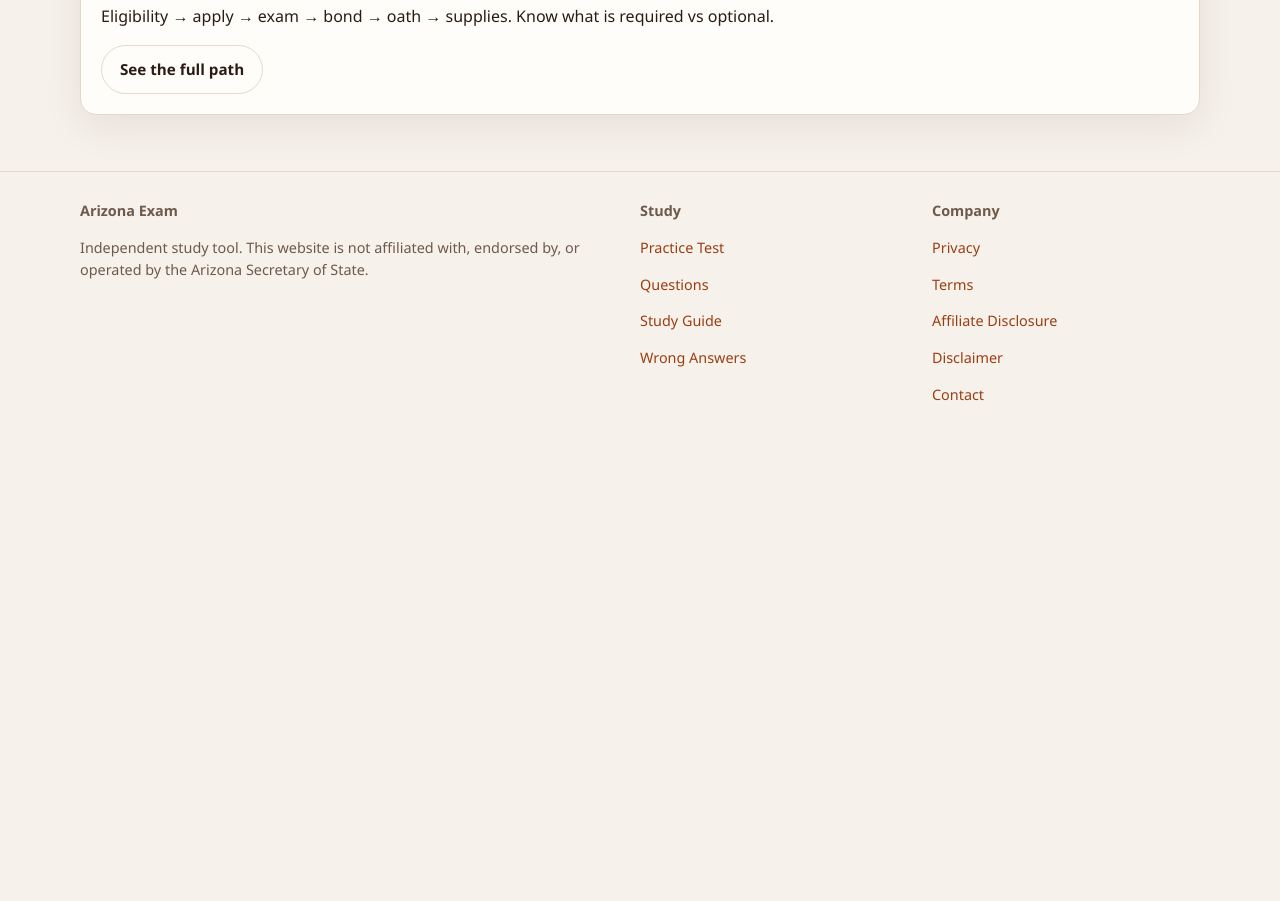
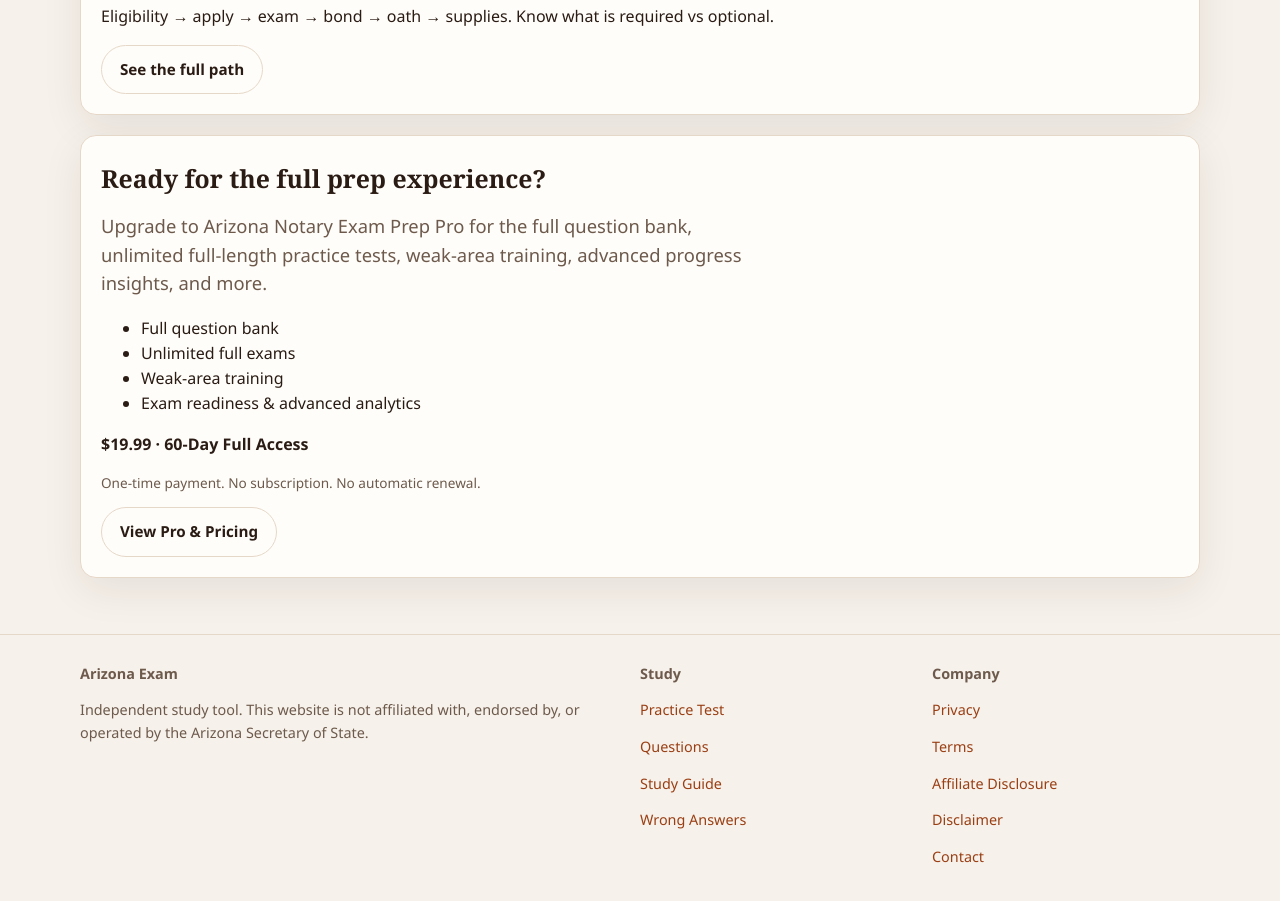
Before and after one commit to camillesharkk/Arizona, a Next.js app: page /arizona in a window 1280 px wide. Shown: the part 1960-2861 px from the top of the page. Before the commit the page ends 2421 px from the top, so only its background shows below. Built offline with nearby package versions, Linux system fonts and the light colour scheme; no server answers.

Commit message:
Add homepage Pro pricing entry

```diff
--- a/app/arizona/page.tsx
+++ b/app/arizona/page.tsx
@@ -7,6 +7,7 @@
 import { paths } from "@/lib/paths";
 import { JsonLd, quizJson } from "@/components/JsonLd";
 import { Breadcrumb } from "@/components/Breadcrumb";
+import { HomeProCta } from "@/components/HomeProCta";
 
 export const metadata = pageMeta({
   title: "Arizona Notary Exam 2026",
@@ -120,6 +121,8 @@
           See the full path
         </Link>
       </section>
+
+      <HomeProCta />
     </main>
   );
 }
--- /dev/null
+++ b/components/HomeProCta.tsx
@@ -0,0 +1,53 @@
+"use client";
+
+import { useEffect, useState } from "react";
+import Link from "next/link";
+import { paths } from "@/lib/paths";
+
+export function HomeProCta() {
+  const [isPro, setIsPro] = useState(false);
+  const [ready, setReady] = useState(false);
+
+  useEffect(() => {
+    fetch("/api/auth/me/")
+      .then((r) => r.json())
+      .then((d) => setIsPro(Boolean(d.user?.arizonaPro)))
+      .catch(() => undefined)
+      .finally(() => setReady(true));
+  }, []);
+
+  if (ready && isPro) {
+    return (
+      <section className="card" style={{ marginTop: 20 }}>
+        <h2>You&apos;re on Pro</h2>
+        <p className="lede">Your 60-day Arizona Notary Exam Prep Pro access is active.</p>
+        <Link className="btn btn-ghost" href={paths.dashboard}>
+          Go to Dashboard
+        </Link>
+      </section>
+    );
+  }
+
+  return (
+    <section className="card" style={{ marginTop: 20 }}>
+      <h2>Ready for the full prep experience?</h2>
+      <p className="lede">
+        Upgrade to Arizona Notary Exam Prep Pro for the full question bank, unlimited full-length
+        practice tests, weak-area training, advanced progress insights, and more.
+      </p>
+      <ul>
+        <li>Full question bank</li>
+        <li>Unlimited full exams</li>
+        <li>Weak-area training</li>
+        <li>Exam readiness &amp; advanced analytics</li>
+      </ul>
+      <p>
+        <strong>$19.99 · 60-Day Full Access</strong>
+      </p>
+      <p className="notice">One-time payment. No subscription. No automatic renewal.</p>
+      <Link className="btn btn-ghost" href={paths.pricing}>
+        View Pro &amp; Pricing
+      </Link>
+    </section>
+  );
+}
```
